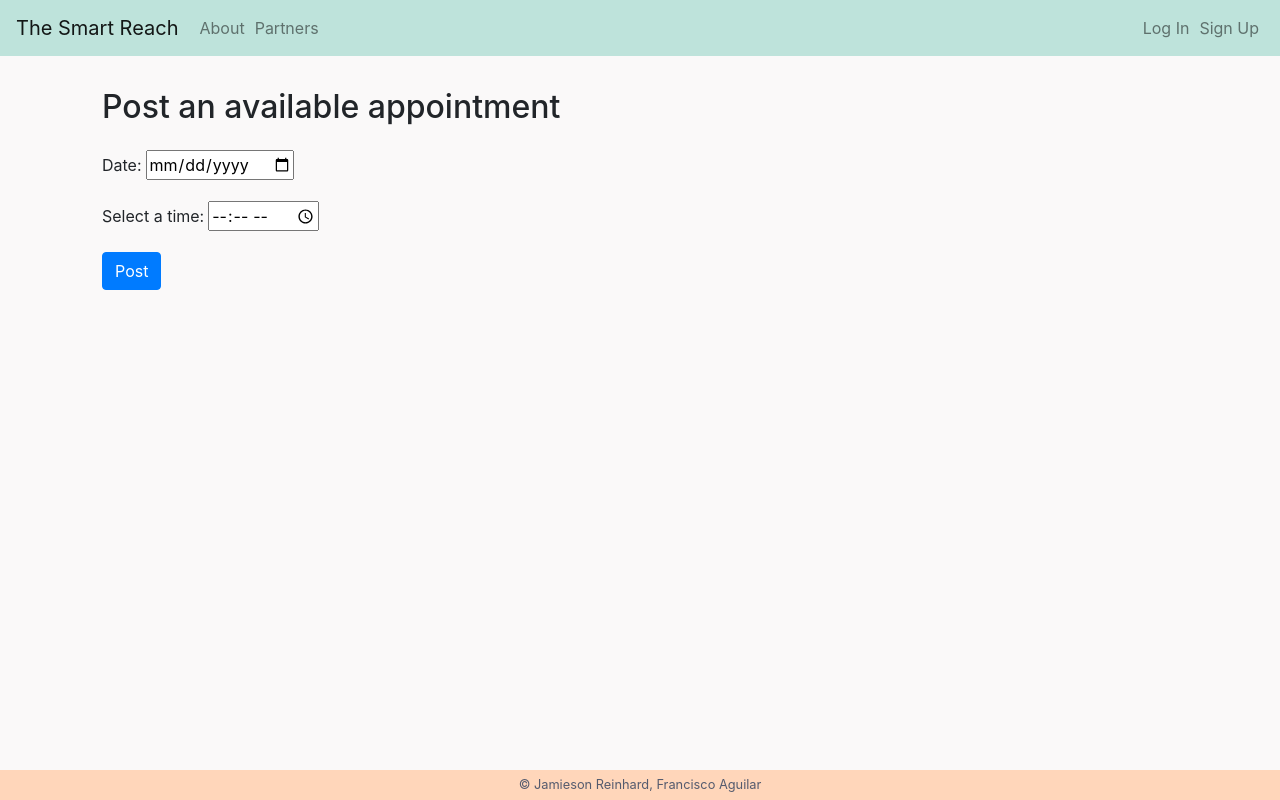
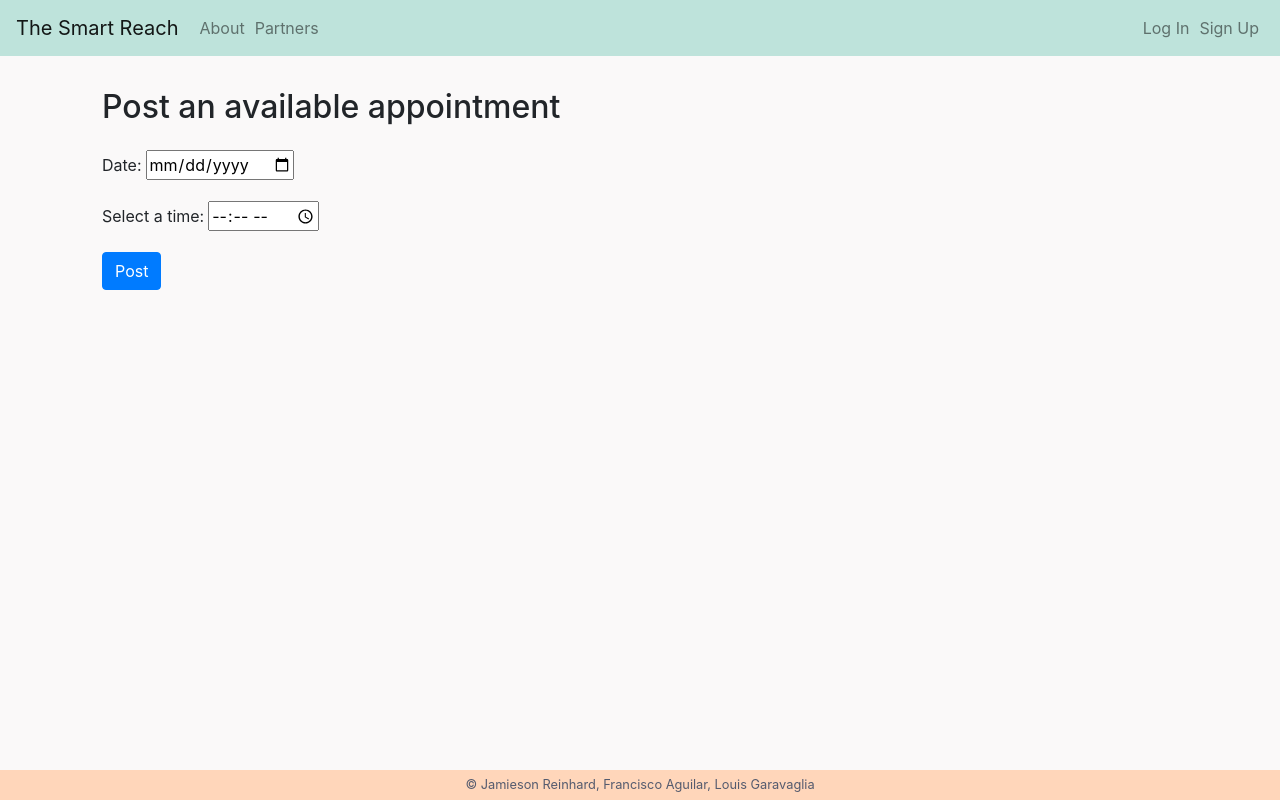
Before and after one commit to franciscoaguilars/bridger-front-end, a React (Create React App) app: page /appointments/create in a window 1280 px wide. Built offline with nearby package versions, Linux system fonts and the light colour scheme; no server answers.

Commit message:
added Louis name to footer

```diff
--- a/src/components/Footer.js
+++ b/src/components/Footer.js
@@ -3,7 +3,7 @@ import react from 'react';
 const Footer = () => {
   return(
     <div className="footer">
-      <small>© Jamieson Reinhard, Francisco Aguilar</small>
+      <small>© Jamieson Reinhard, Francisco Aguilar, Louis Garavaglia</small>
     </div>
   )
 }
```
